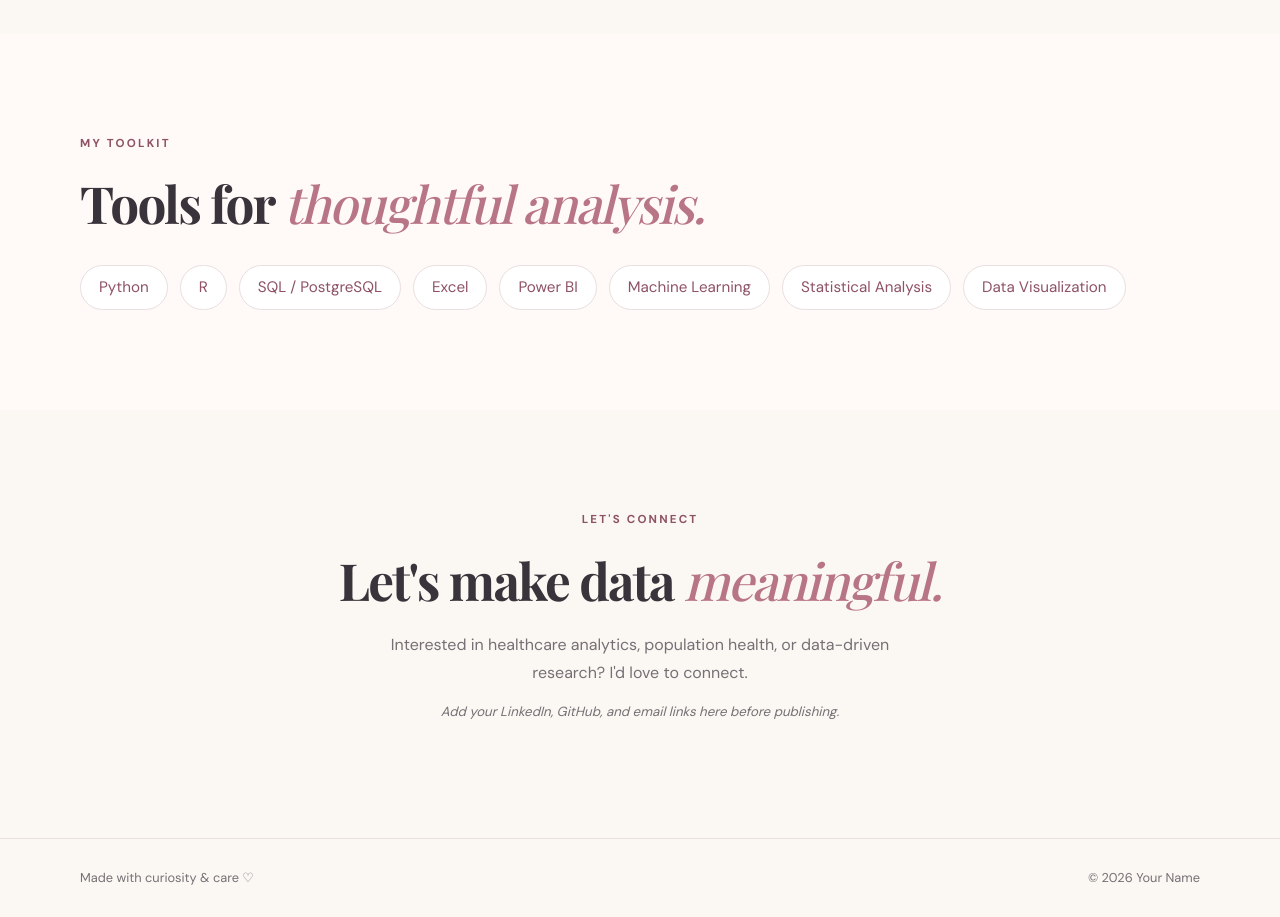
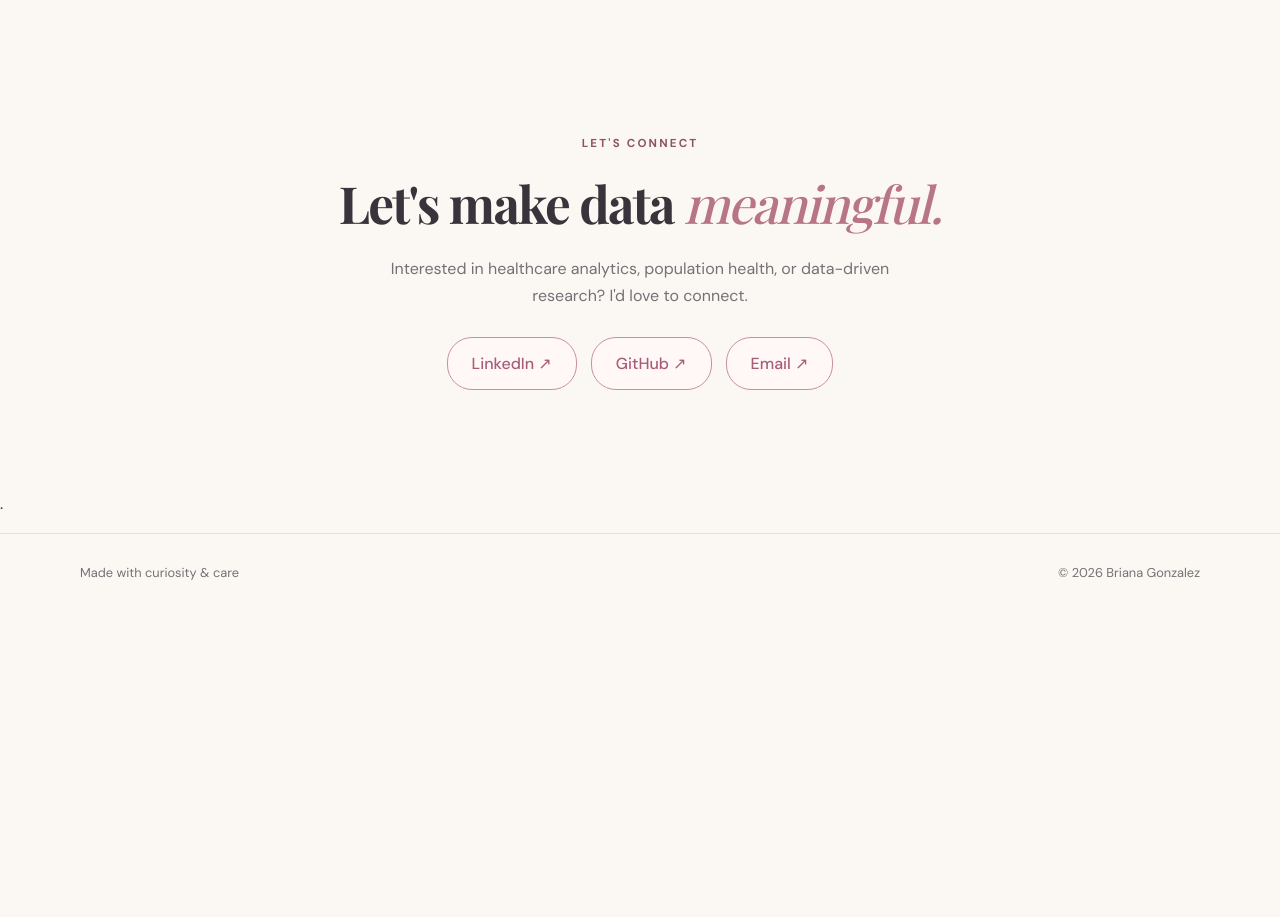
Before and after one commit to brianag995/healthcare-data-portfolio, a plain HTML site: page index.html in a window 1280 px wide. Shown: the part 2220-3137 px from the top of the page. After the commit the page ends 2832 px from the top, so only its background shows below. Drawn offline with nearby package versions, Linux system fonts and the light colour scheme.

Commit message:
Add LinkedIn GitHub and email contact links

```diff
--- a/index.html
+++ b/index.html
@@ -187,11 +187,40 @@
   </div>
 </section>
 
+<section class="section contact-section container" id="contact">
 
-    <section class="section skills-section" id="skills"><div class="container"><p class="eyebrow">MY TOOLKIT</p><h2>Tools for <em>thoughtful analysis.</em></h2><div class="skill-list"><span>Python</span><span>R</span><span>SQL / PostgreSQL</span><span>Excel</span><span>Power BI</span><span>Machine Learning</span><span>Statistical Analysis</span><span>Data Visualization</span></div></div></section>
+  <p class="eyebrow">LET'S CONNECT</p>
 
-    <section class="section contact-section container" id="contact"><p class="eyebrow">LET'S CONNECT</p><h2>Let's make data <em>meaningful.</em></h2><p>Interested in healthcare analytics, population health, or data-driven research? I'd love to connect.</p><p class="contact-note">Add your LinkedIn, GitHub, and email links here before publishing.</p></section>
+  <h2>Let's make data <em>meaningful.</em></h2>
+
+  <p>
+    Interested in healthcare analytics, population health,
+    or data-driven research? I'd love to connect.
+  </p>
+
+  <div class="contact-links">
+
+    <a href="https://www.linkedin.com/in/briana-g-94b878128/"
+       target="_blank"
+       rel="noopener noreferrer">
+      LinkedIn ↗
+    </a>
+
+    <a href="https://github.com/brianag995"
+       target="_blank"
+       rel="noopener noreferrer">
+      GitHub ↗
+    </a>
+
+    <a href="mailto:brianagonzalez995@gmail.com">
+      Email ↗
+    </a>
+
+  </div>
+
+</section>
+.</p></section>
   </main>
-  <footer class="footer"><div class="container"><span>Made with curiosity & care ♡</span><span>© <span id="year"></span> Your Name</span></div></footer>
+  <footer class="footer"><div class="container"><span>Made with curiosity & care </span><span>© <span id="year"></span> Briana Gonzalez</span></div></footer>
 </body>
 </html>
--- a/style.css
+++ b/style.css
@@ -11,3 +11,32 @@
   border-radius: 25px;
   margin: 16px 0;
 }
+
+
+/* Contact Links */
+
+.contact-links {
+  display: flex;
+  justify-content: center;
+  flex-wrap: wrap;
+  gap: 14px;
+  margin-top: 28px;
+}
+
+.contact-links a {
+  display: inline-block;
+  padding: 12px 24px;
+  border: 1px solid #c98fa3;
+  border-radius: 25px;
+  color: #a65d79;
+  background-color: #fff8f6;
+  text-decoration: none;
+  font-weight: 500;
+  transition: all 0.3s ease;
+}
+
+.contact-links a:hover {
+  background-color: #c98fa3;
+  color: #ffffff;
+  transform: translateY(-3px);
+}
```
